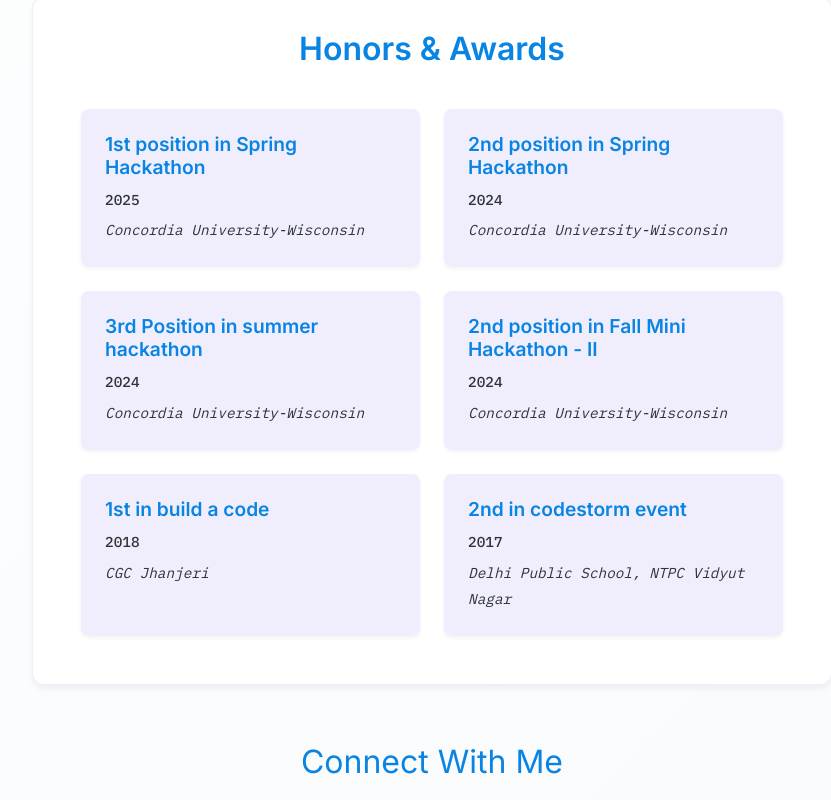
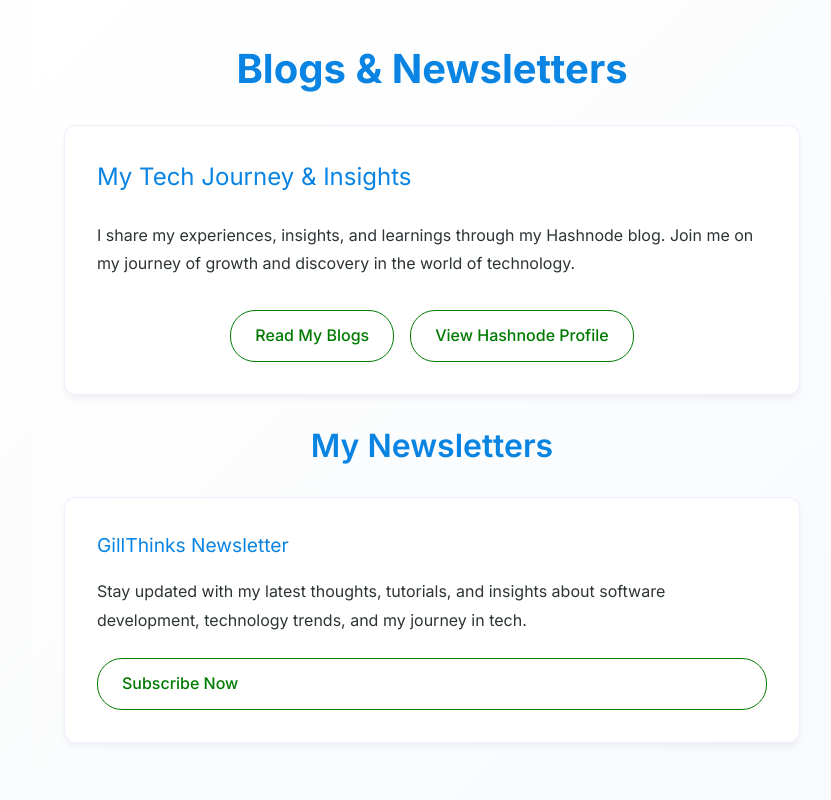
Before and after one commit to gillgurvijay01/portfolioV2, a React (Create React App) app: page / in a window 1280 px wide. Shown: the part 1800-2600 px from the top of the page, without its empty margins (208-1039 px from the left). Built offline with nearby package versions, Linux system fonts and the light colour scheme; the HTML template or start-up script is replaced by a standard one.

Commit message:
feat: Added blog section and improved layout

```diff
--- a/src/Components/About/About.jsx
+++ b/src/Components/About/About.jsx
@@ -1,5 +1,6 @@
 import React, { useState, useEffect } from "react";
 import css from "./about.module.css";
+import Blogs from "../Blogs/Blogs";
 
 const About = () => {
   const [text, setText] = useState("");
@@ -94,6 +95,8 @@ const About = () => {
         </div>
       </div>
 
+      <Blogs />
+
       <div className={css.honorsSection}>
         <h3 className={css.skillsHeading}>Honors & Awards</h3>
         <div className={css.honorsGrid}>
@@ -137,6 +140,14 @@ const About = () => {
         >
           LinkedIn
         </a>
+        <a
+          href="https://hashnode.com/@gillgurvijay01"
+          target="_blank"
+          rel="noreferrer"
+          className={css.link}
+        >
+          Hashnode
+        </a>
       </div>
     </div>
   );
--- /dev/null
+++ b/src/Components/Blogs/Blogs.css
@@ -0,0 +1,173 @@
+.blogs-section {
+  background: linear-gradient(135deg, #ffffff 0%, #f8fafc 100%);
+  color: var(--text-color);
+  padding: 3rem 2rem;
+  opacity: 0;
+  transform: translateY(20px);
+  transition: opacity 0.6s ease-out, transform 0.6s ease-out;
+  max-width: 800px;
+  margin: 0 auto;
+}
+
+.blogs-section.visible {
+  opacity: 1;
+  transform: translateY(0);
+}
+
+.section-title {
+  font-family: var(--heading-font);
+  font-size: var(--h2-size);
+  color: var(--primary-color);
+  text-align: center;
+  margin-bottom: 2rem;
+}
+
+.blogs-content {
+  margin-top: 2rem;
+}
+
+.main-blog-card {
+  border: 1px solid rgba(108, 92, 231, 0.1);
+  border-radius: 12px;
+  box-shadow: 0 4px 6px rgba(0, 0, 0, 0.05);
+  transition: transform 0.3s ease, box-shadow 0.3s ease;
+  background: white;
+  margin-bottom: 2rem;
+  width: 100%;
+}
+
+.main-blog-card:hover {
+  transform: translateY(-5px);
+  box-shadow: 0 8px 15px rgba(0, 0, 0, 0.1);
+}
+
+.main-blog-card .card-body {
+  padding: 2rem;
+}
+
+.main-blog-card .card-title {
+  font-family: var(--heading-font);
+  font-size: var(--h4-size);
+  color: var(--primary-color);
+  margin-bottom: 1.5rem;
+}
+
+.main-blog-card .card-text {
+  font-family: var(--body-font);
+  font-size: var(--body-normal);
+  line-height: var(--line-height-relaxed);
+  color: var(--text-color);
+  margin-bottom: 2rem;
+}
+
+.blog-actions {
+  display: flex;
+  gap: 1rem;
+  justify-content: center;
+}
+
+.blog-button,
+.profile-button,
+.subscribe-button {
+  padding: 0.75rem 1.5rem;
+  border-radius: 25px;
+  font-weight: 500;
+  transition: all 0.3s ease;
+  font-family: var(--body-font);
+  text-decoration: none !important;
+  border: 1px solid #007A00;
+  color: #007A00;
+  background-color: transparent;
+}
+
+.blog-button:hover,
+.profile-button:hover,
+.subscribe-button:hover {
+  background-color: #007A00;
+  color: white !important;
+  transform: translateY(-2px);
+  text-decoration: none !important;
+}
+
+/* Newsletter Section */
+.newsletters-title {
+  font-family: var(--heading-font);
+  font-size: var(--h3-size);
+  color: var(--primary-color);
+  text-align: center;
+  margin: 2rem 0;
+}
+
+.newsletters-grid {
+  width: 100%;
+}
+
+.newsletter-card {
+  height: 100%;
+  border: 1px solid rgba(108, 92, 231, 0.1);
+  border-radius: 12px;
+  box-shadow: 0 4px 6px rgba(0, 0, 0, 0.05);
+  transition: transform 0.3s ease, box-shadow 0.3s ease;
+  background: white;
+  margin-bottom: 1rem;
+}
+
+.newsletter-card:hover {
+  transform: translateY(-5px);
+  box-shadow: 0 8px 15px rgba(0, 0, 0, 0.1);
+}
+
+.newsletter-card .card-body {
+  padding: 2rem;
+  display: flex;
+  flex-direction: column;
+  height: 100%;
+}
+
+.newsletter-card .card-title {
+  font-family: var(--heading-font);
+  font-size: var(--body-large);
+  color: var(--primary-color);
+  margin-bottom: 1rem;
+}
+
+.newsletter-card .card-text {
+  font-family: var(--body-font);
+  font-size: var(--body-normal);
+  line-height: var(--line-height-relaxed);
+  color: var(--text-color);
+  margin-bottom: 1.5rem;
+  flex-grow: 1;
+}
+
+@media (max-width: 768px) {
+  .blogs-section {
+    padding: 2rem 1rem;
+  }
+
+  .section-title {
+    font-size: var(--h3-size);
+  }
+
+  .newsletters-title {
+    font-size: var(--h4-size);
+  }
+
+  .blog-actions {
+    flex-direction: column;
+  }
+
+  .blog-button,
+  .profile-button,
+  .subscribe-button {
+    width: 100%;
+  }
+
+  .newsletter-card .card-title {
+    font-size: var(--body-normal);
+  }
+
+  .newsletter-card .card-text {
+    font-size: var(--body-small);
+  }
+}
--- /dev/null
+++ b/src/Components/Blogs/Blogs.js
@@ -0,0 +1,92 @@
+import React, { useEffect, useState } from 'react';
+import { Container, Row, Col, Card, Button } from 'react-bootstrap';
+import './Blogs.css';
+
+const Blogs = () => {
+  const [isVisible, setIsVisible] = useState(false);
+
+  useEffect(() => {
+    const observer = new IntersectionObserver(
+      ([entry]) => {
+        if (entry.isIntersecting) {
+          setIsVisible(true);
+          observer.unobserve(entry.target);
+        }
+      },
+      { threshold: 0.1 }
+    );
+
+    const element = document.getElementById('blogs');
+    if (element) observer.observe(element);
+
+    return () => {
+      if (element) observer.unobserve(element);
+    };
+  }, []);
+
+  const newsletters = [
+    {
+      title: "GillThinks Newsletter",
+      description: "Stay updated with my latest thoughts, tutorials, and insights about software development, technology trends, and my journey in tech.",
+      link: "https://gillthinks.hashnode.dev/newsletter"
+    }
+  ];
+
+  return (
+    <div id="blogs" className={`blogs-section ${isVisible ? 'visible' : ''}`}>
+      <h2 className="section-title">Blogs & Newsletters</h2>
+
+      {/* Main Blog Section */}
+      <Card className="main-blog-card">
+        <Card.Body>
+          <Card.Title>My Tech Journey & Insights</Card.Title>
+          <Card.Text>
+            I share my experiences, insights, and learnings through my Hashnode blog.
+            Join me on my journey of growth and discovery in the world of technology.
+          </Card.Text>
+          <div className="blog-actions">
+            <a
+              href="https://gillthinks.hashnode.dev/"
+              target="_blank"
+              rel="noreferrer"
+              className="blog-button"
+            >
+              Read My Blogs
+            </a>
+            <a
+              href="https://hashnode.com/@gillgurvijay01"
+              target="_blank"
+              rel="noreferrer"
+              className="profile-button"
+            >
+              View Hashnode Profile
+            </a>
+          </div>
+        </Card.Body>
+      </Card>
+
+      {/* Newsletters Section */}
+      <h3 className="newsletters-title">My Newsletters</h3>
+      <div className="newsletters-grid">
+        {newsletters.map((newsletter, index) => (
+          <Card key={index} className="newsletter-card">
+            <Card.Body>
+              <Card.Title>{newsletter.title}</Card.Title>
+              <Card.Text>{newsletter.description}</Card.Text>
+              <a
+                href={newsletter.link}
+                target="_blank"
+                rel="noreferrer"
+                className="subscribe-button"
+              >
+                Subscribe Now
+              </a>
+            </Card.Body>
+          </Card>
+        ))}
+      </div>
+    </div>
+  );
+};
+
+export default Blogs;
--- a/src/Components/Header/Header.jsx
+++ b/src/Components/Header/Header.jsx
@@ -18,7 +18,8 @@ const Header = () => {
     { name: 'About', id: 'about' },
     { name: 'Work', id: 'work' },
     { name: 'Education', id: 'education' },
-    { name: 'Projects', id: 'projects' }
+    { name: 'Projects', id: 'projects' },
+    { name: 'Blogs', id: 'blogs' }
   ];
 
   const scrollToSection = (id) => {
--- a/src/Components/Projects/projects.module.css
+++ b/src/Components/Projects/projects.module.css
@@ -1,6 +1,6 @@
 .projectsSection {
   background-color: #f8f9fa;
-  padding: 6rem 2rem;
+  padding: 4rem 2rem;
   opacity: 0;
   transform: translateY(20px);
   transition: opacity 0.6s ease-out, transform 0.6s ease-out;
```
Also changed, not shown: 1 other file (tests, documents, lock files or other folders).
